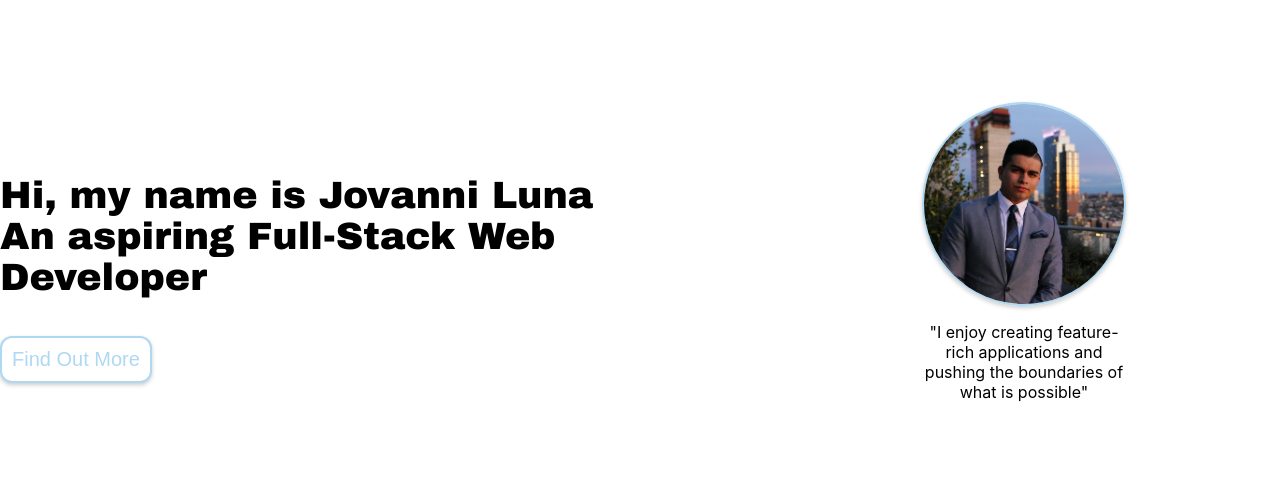
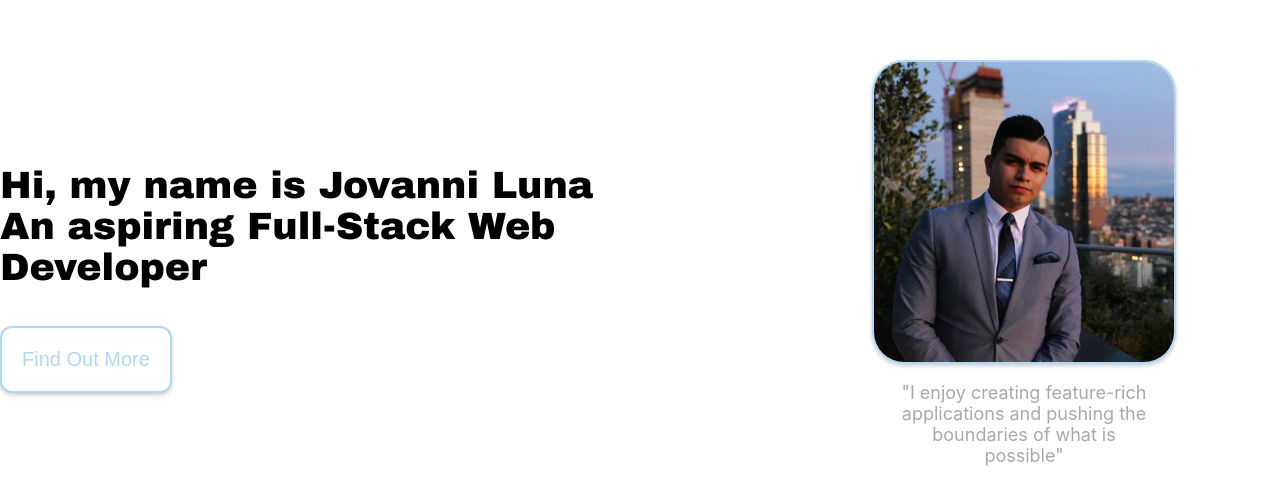
Before and after one commit to jovannil94/Porfolio, a React (Create React App) app: page / in a window 1280 px wide. Shown: the part 140-644 px from the top of the page. Built offline with nearby package versions, Linux system fonts and the light colour scheme.

Commit message:
finishes about css

```diff
--- a/src/components/About.js
+++ b/src/components/About.js
@@ -20,7 +20,7 @@ const About = () => {
             <div className="aboutRight">
                 <div className="aboutQuotePic">
                     <img className="aboutPhoto" src={profilePicture} alt="linkedInProfile"/>
-                    <p>"I enjoy creating feature-rich applications and pushing the boundaries of what is possible"</p>
+                    <p className="aboutQuote">"I enjoy creating feature-rich applications and pushing the boundaries of what is possible"</p>
                 </div>
             </div>
             {/* <div className="aboutTitle">
--- a/src/css/About.css
+++ b/src/css/About.css
@@ -10,7 +10,7 @@
     flex-direction: column;
     align-items: center;
     justify-content: center;
-    animation: 1.15s ease-in 0s 1 slideLeftFade;
+    animation: 1.35s ease-in 0s 1 slideLeftFade;
     width: 60%;
 }
 
@@ -19,7 +19,7 @@
     flex-direction: column;
     align-items: center;
     justify-content: center;
-    animation: 1.15s ease-in 0s 1 slideLeftFade;
+    animation: 1.35s ease-in 0s 1 slideLeftFade;
     width: 40%;
 }
 
@@ -29,13 +29,14 @@
     align-items: flex-start;
     max-height: 50vh;
 }
+
 .aboutQuotePic {
     display: flex;
     flex-direction: column;
     justify-content: space-between;
     align-items: center;
     max-height: 50vh;
-    width: 40%;
+    width: 50%;
 }
 
 .aboutMe {
@@ -44,13 +45,18 @@
     font-size: 38px;
 }
 
+.aboutMe:hover {
+    transition: transform .5s ease;
+    transform: scale(1.03);
+}
+
 .aboutButton {
-    max-width: 40%;
+    max-width: 60%;
     background-color: white;
     box-shadow: 0 2px 4px 0 rgba(0,0,0,0.2);
     transition: 0.3s;
     border: solid 2px #AFD8F2;
-    padding: 10px;
+    padding: 20px;
     text-align: center;
     text-decoration: none;
     display: inline-block;
@@ -60,7 +66,8 @@
 }
 
 .aboutButton:hover {
-    background-color: rgb(248, 248, 248);
+    background-color: #AFD8F2;
+    color: white;
     cursor: pointer;
     transition: transform .5s ease;
     transform: scale(1.1);
@@ -74,16 +81,26 @@
     box-shadow: 0 2px 4px 0 rgba(0,0,0,0.2);
     transition: 0.3s;
     border: solid 2px #AFD8F2;
-    width: 200px;
-    height: 200px;
+    width: 300px;
+    height: 300px;
     object-fit: cover;
-    border-radius: 7em;
+    border-radius: 2em;
 }
 
 .aboutPhoto:hover {
     cursor: default;
     transition: transform .5s ease;
-    transform: scale(2);
+    transform: scale(1.03);
+}
+
+.aboutQuote {
+    color: darkgrey;
+    font-size: 18px;
+}
+
+.aboutQuote:hover {
+    transition: transform .5s ease;
+    transform: scale(1.03);
 }
 
 
```
